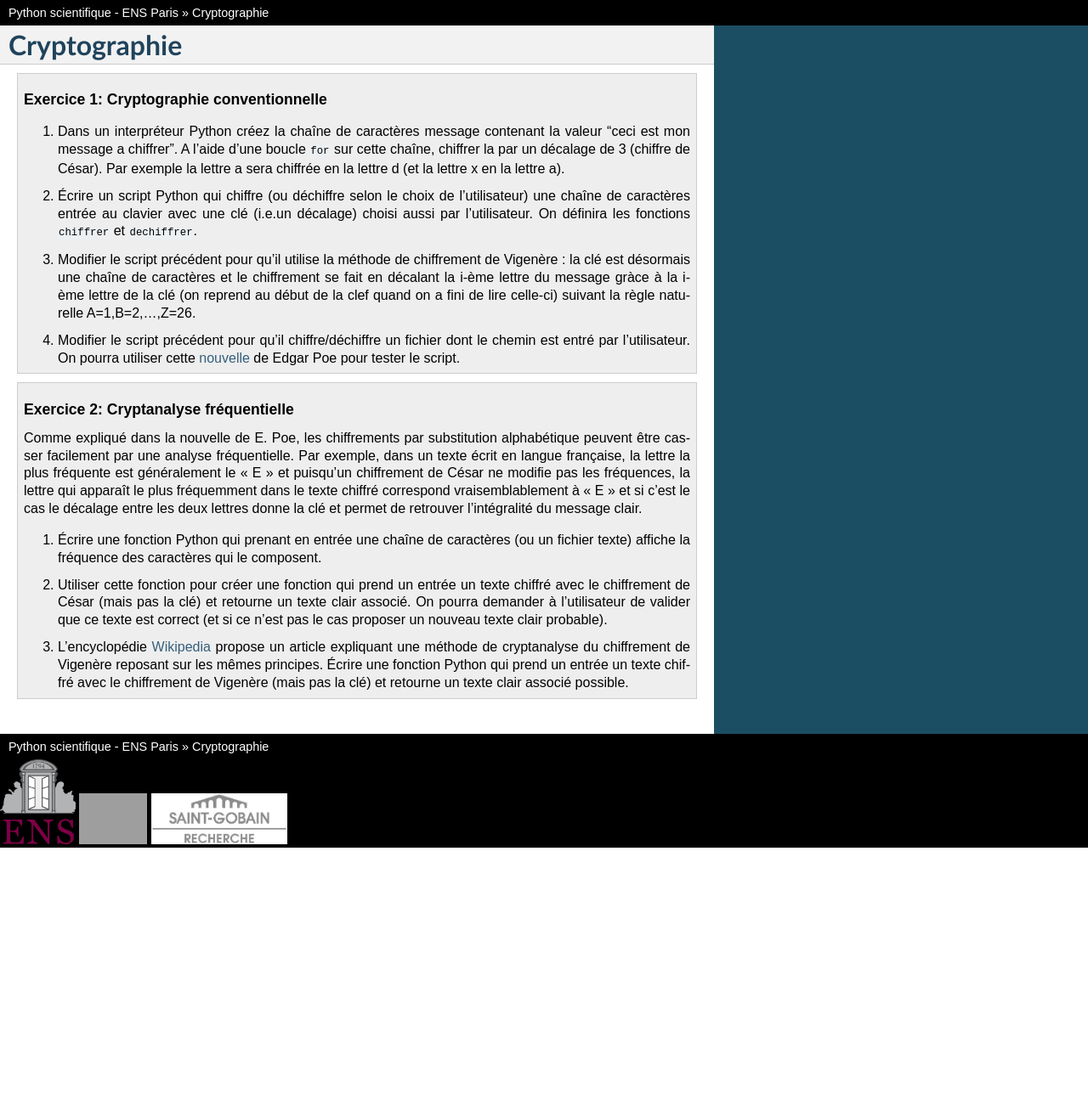
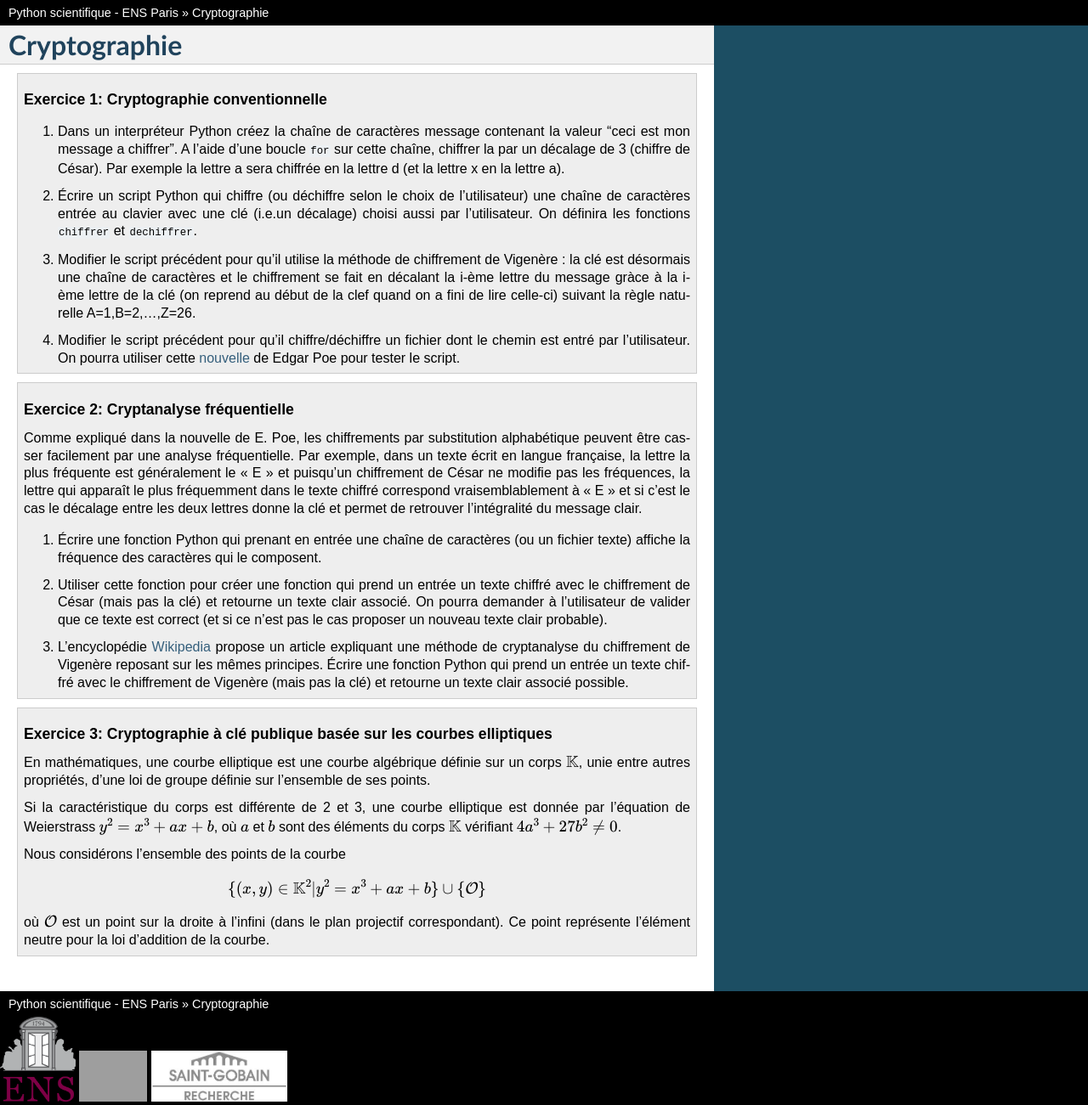
Before and after one commit to python-prepa/python-prepa, a Sphinx documentation site: the page built from ens-python-prepa/source/ateliers/crypto.rst, in a window 1280 px wide. Shown: the whole page at 85% size. Built offline with Sphinx 7.4.7, drawn with Linux system fonts in a browser that asks for light colours; formulas are drawn with MathJax 3; pages that are not in the unit, such as notebooks, are missing from menus; the version number could not be read and is left out; before the commit the page ends 998 px from its top, so only the background shows below that; grey boxes are pictures that could not be loaded.

Commit message:
Update crypto.rst

```diff
--- a/ens-python-prepa/source/ateliers/crypto.rst
+++ b/ens-python-prepa/source/ateliers/crypto.rst
@@ -46,3 +46,20 @@ Cryptographie
 
 
 .. topic:: **Exercice 3**: Cryptographie à clé publique basée sur les courbes elliptiques
+
+
+   En mathématiques, une courbe elliptique est une courbe algébrique définie sur un corps :math:`\mathbb{K}`,
+   unie entre autres propriétés, d'une loi de groupe définie sur l'ensemble de ses points.
+
+   Si la caractéristique du corps est différente de 2 et 3, une courbe elliptique est donnée par
+   l'équation de Weierstrass :math:`y^2=x^3+ax+b`, où :math:`a` et :math:`b` sont des éléments
+   du corps :math:`\mathbb{K}` vérifiant :math:`4a^3+27b^2 \neq 0`.
+
+   Nous considérons l'ensemble des points de la courbe
+
+   .. math::
+
+       \{(x,y) \in \mathbb{K}^2 \vert y^2=x^3+ax+b \} \cup \{ \mathcal{O} \}
+
+   où :math:`\mathcal{O}` est un point sur la droite à l'infini (dans le plan projectif correspondant).
+   Ce point représente l'élément neutre pour la loi d'addition de la courbe.
```
